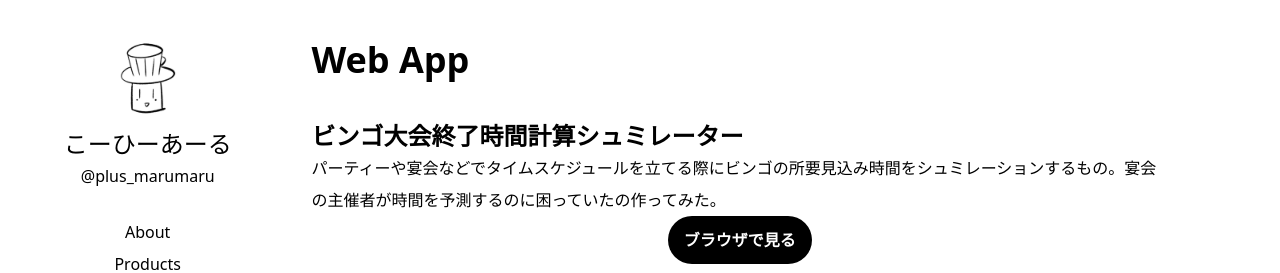
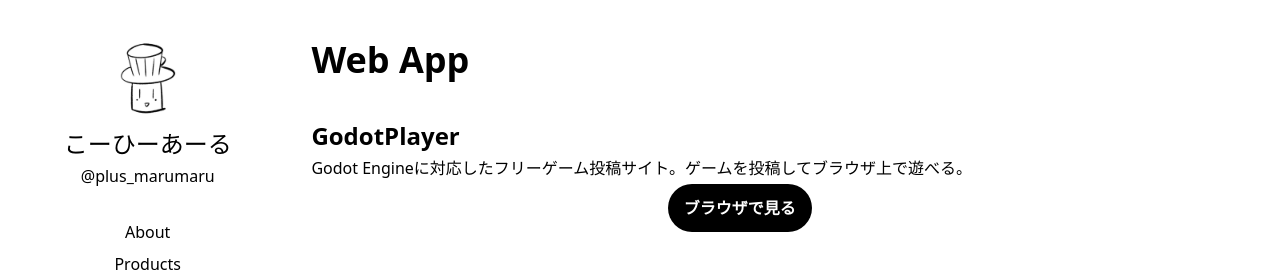
Before and after one commit to coffee-r/coffee-r.github.io, a Next.js app: page /products in a window 1280 px wide. Shown: the top 273 px of the page. Built offline with nearby package versions, Linux system fonts and the light colour scheme.

Commit message:
GodotPlayer

```diff
--- a/src/pages/products.tsx
+++ b/src/pages/products.tsx
@@ -10,6 +10,12 @@
 
 			<div className="mb-10">
 				<h2 className="font-semibold text-4xl">Web App</h2>
+			</div>
+
+			<div className="mb-10">
+				<h3 className="font-semibold text-2xl">GodotPlayer</h3>
+				<p>Godot Engineに対応したフリーゲーム投稿サイト。ゲームを投稿してブラウザ上で遊べる。</p>
+				<LinkButton url="https://godotplayer.com" text="ブラウザで見る" />
 			</div>
 
 			<div className="mb-10">
```
